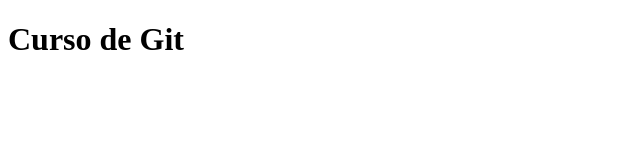
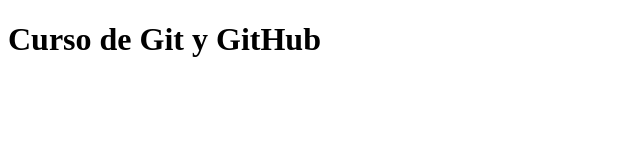
Before and after one commit to adonyssantoscemas/curso-de-git, a plain HTML site: page index.html in a window 1280 px wide. Shown: the whole page, without its empty margins (0-640 px from the left). Drawn offline with Linux system fonts and the light colour scheme.

Commit message:
Update index.html

```diff
--- a/index.html
+++ b/index.html
@@ -5,6 +5,6 @@
     <title>Curso de Git</title>
   </head>
   <body>
-      <h1>Curso de Git</h1>
+      <h1>Curso de Git y GitHub</h1>
   </body>
 </html>
```
